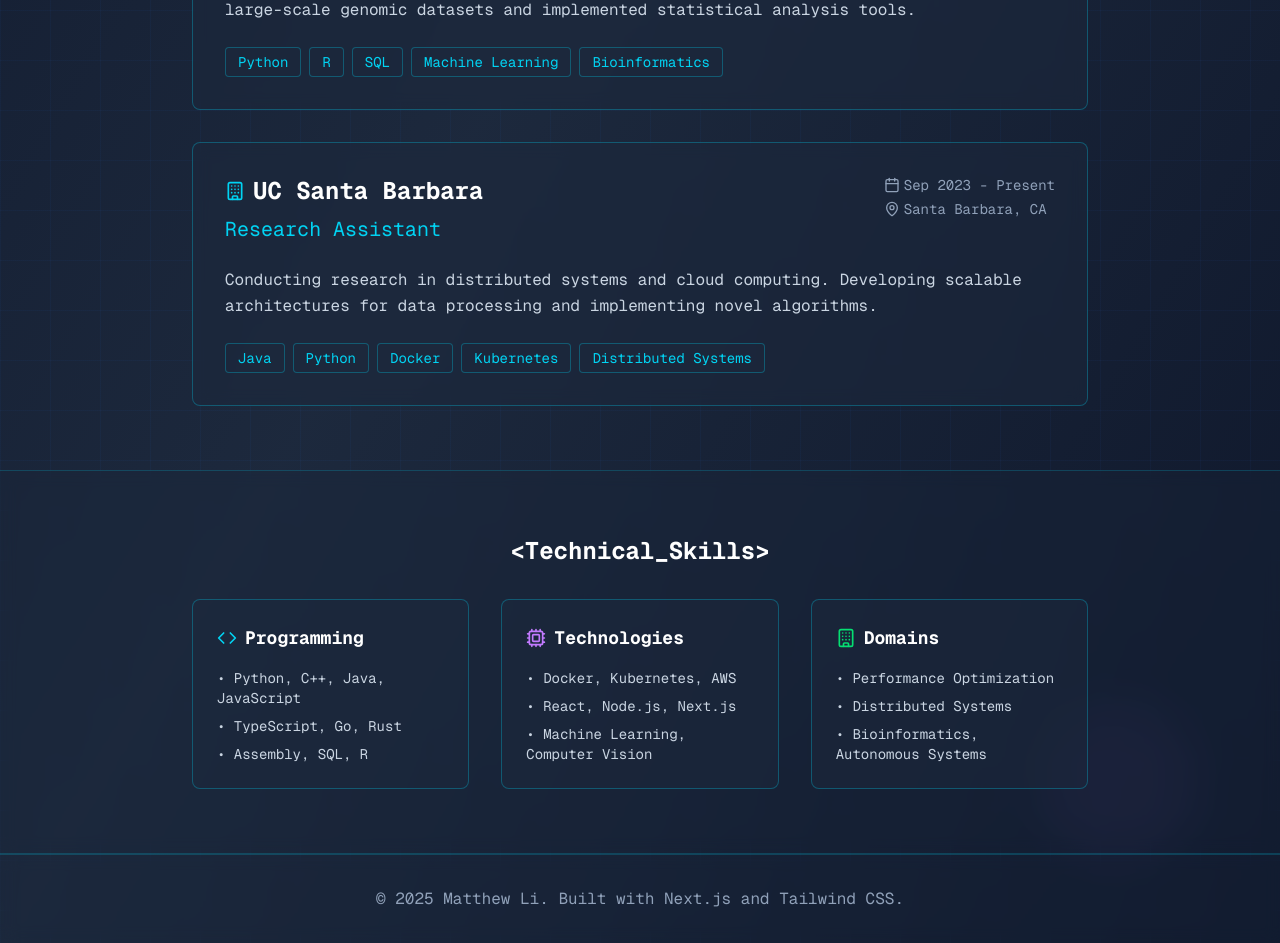
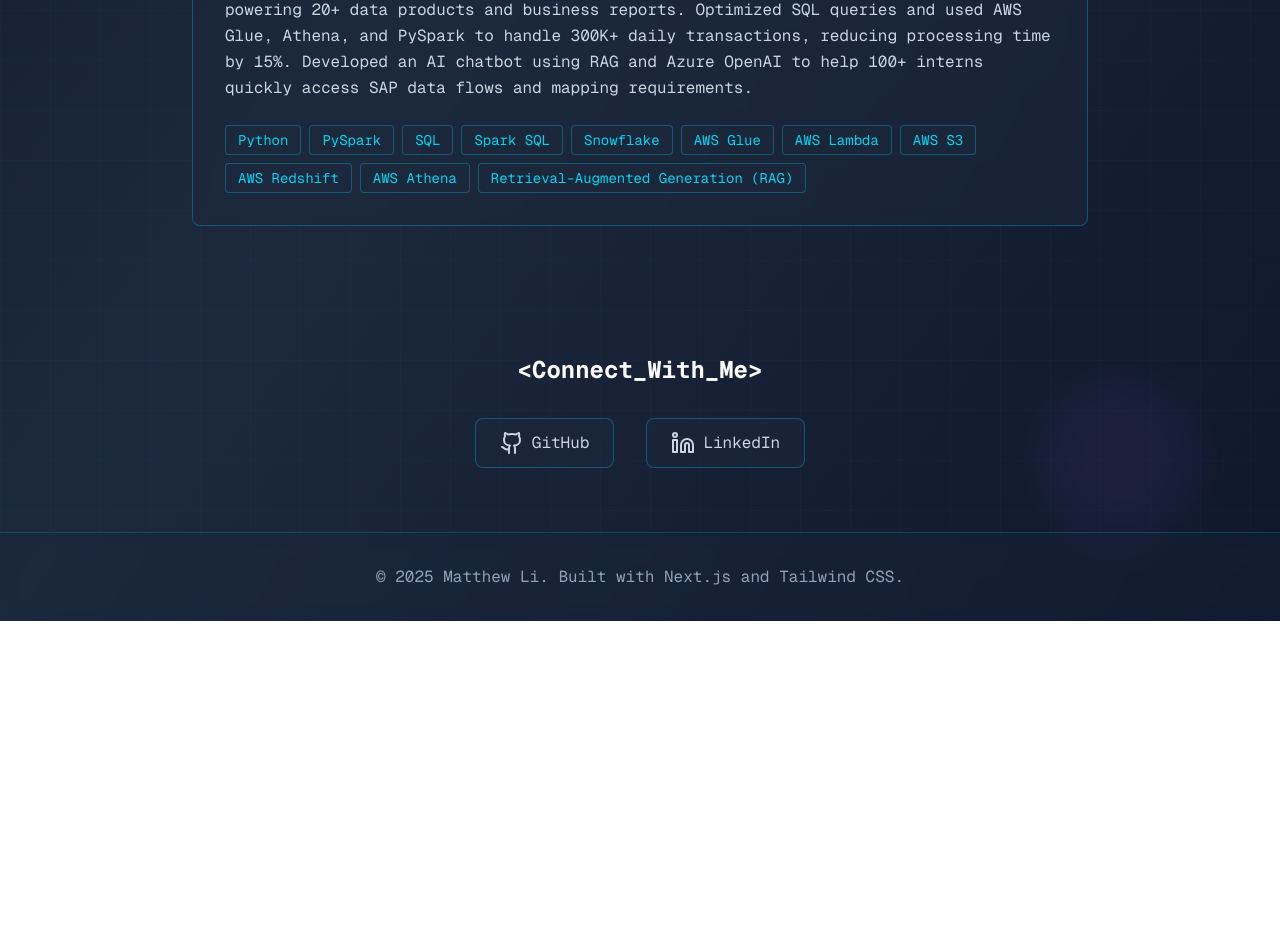
Before and after one commit to matthewli10/personalSite, a Next.js app: page /experience in a window 1280 px wide. Shown: the part 1240-2183 px from the top of the page. After the commit the page ends 1861 px from the top, so only its background shows below. Built offline with nearby package versions, Linux system fonts and the light colour scheme.

Commit message:
Content changes

```diff
--- a/src/app/experience/page.tsx
+++ b/src/app/experience/page.tsx
@@ -1,41 +1,32 @@
 import Link from "next/link";
-import { ArrowLeft, Calendar, MapPin, Building, Code, Cpu } from "lucide-react";
+import { ArrowLeft, Calendar, MapPin, Building, Github, Linkedin } from "lucide-react";
 
 const experiences = [
   {
     company: "Advanced Micro Devices (AMD)",
     position: "Software Engineering Intern",
-    location: "Santa Clara, CA",
-    duration: "May 2024 - Aug 2024",
+    location: "Austin, TX",
+    duration: "Jun 2025 - Present",
     description: "Developed and optimized performance-critical software for AMD's next-generation processors. Worked on low-level system programming and performance optimization for CPU architectures.",
-    technologies: ["C++", "Python", "Assembly", "Linux", "Performance Optimization"],
+    technologies: ["AWS EC2", "Python", "Assembly", "Linux", "Performance Optimization"],
     featured: true
   },
   {
     company: "Tesla",
     position: "Software Engineering Intern",
     location: "Fremont, CA",
-    duration: "May 2023 - Aug 2023",
+    duration: "Jan 2025 - Jun 2025",
     description: "Contributed to Tesla's autonomous driving software stack. Implemented computer vision algorithms and worked on real-time data processing for vehicle safety systems.",
-    technologies: ["Python", "C++", "Computer Vision", "Machine Learning", "ROS"],
+    technologies: ["Python", "Linear Programming", "MySQL", "Apache Airflow", "SQL"],
     featured: true
   },
   {
     company: "Genentech",
-    position: "Data Science Intern",
+    position: "Data Engineer Intern",
     location: "South San Francisco, CA",
-    duration: "May 2022 - Aug 2022",
-    description: "Developed data pipelines and machine learning models for drug discovery. Worked with large-scale genomic datasets and implemented statistical analysis tools.",
-    technologies: ["Python", "R", "SQL", "Machine Learning", "Bioinformatics"],
-    featured: false
-  },
-  {
-    company: "UC Santa Barbara",
-    position: "Research Assistant",
-    location: "Santa Barbara, CA",
-    duration: "Sep 2023 - Present",
-    description: "Conducting research in distributed systems and cloud computing. Developing scalable architectures for data processing and implementing novel algorithms.",
-    technologies: ["Java", "Python", "Docker", "Kubernetes", "Distributed Systems"],
+    duration: "Jun 2024 - Sep 2024",
+    description: "Built large-scale data pipelines processing 15M+ SAP BW records into Snowflake, powering 20+ data products and business reports. Optimized SQL queries and used AWS Glue, Athena, and PySpark to handle 300K+ daily transactions, reducing processing time by 15%. Developed an AI chatbot using RAG and Azure OpenAI to help 100+ interns quickly access SAP data flows and mapping requirements.",
+    technologies: ["Python", "PySpark", "SQL", "Spark SQL", "Snowflake", "AWS Glue", "AWS Lambda", "AWS S3", "AWS Redshift", "AWS Athena", "Retrieval-Augmented Generation (RAG)"],
     featured: false
   }
 ];
@@ -89,7 +80,7 @@ export default function Experience() {
             <span className="text-purple-300">.log</span>
           </h1>
           <p className="text-xl text-slate-300 max-w-2xl font-mono">
-            <span className="text-cyan-400">//</span> My professional journey and work experience across various companies and technologies.
+            <span className="text-cyan-400">//</span> My professional journey and work experience across various companies and industries.
           </p>
         </div>
       </section>
@@ -153,46 +144,31 @@ export default function Experience() {
         </div>
       </section>
 
-      {/* Skills Summary */}
-      <section className="py-16 px-6 bg-slate-800/30 backdrop-blur-sm border-t border-b border-cyan-400/20">
-        <div className="max-w-4xl mx-auto">
-          <h2 className="text-2xl font-bold text-white mb-8 text-center font-mono">
-            &lt;Technical_Skills&gt;
+      {/* Social Links Section */}
+      <section className="py-16 px-6 relative">
+        <div className="max-w-4xl mx-auto text-center">
+          <h2 className="text-2xl font-bold text-white mb-8 font-mono">
+            &lt;Connect_With_Me&gt;
           </h2>
-          <div className="grid md:grid-cols-3 gap-8">
-            <div className="bg-slate-800/50 rounded-lg p-6 border border-cyan-400/30">
-              <h3 className="text-lg font-bold text-white mb-4 font-mono flex items-center gap-2">
-                <Code className="w-5 h-5 text-cyan-400" />
-                Programming
-              </h3>
-              <div className="space-y-2 text-slate-300 font-mono text-sm">
-                <div>• Python, C++, Java, JavaScript</div>
-                <div>• TypeScript, Go, Rust</div>
-                <div>• Assembly, SQL, R</div>
-              </div>
-            </div>
-            <div className="bg-slate-800/50 rounded-lg p-6 border border-cyan-400/30">
-              <h3 className="text-lg font-bold text-white mb-4 font-mono flex items-center gap-2">
-                <Cpu className="w-5 h-5 text-purple-400" />
-                Technologies
-              </h3>
-              <div className="space-y-2 text-slate-300 font-mono text-sm">
-                <div>• Docker, Kubernetes, AWS</div>
-                <div>• React, Node.js, Next.js</div>
-                <div>• Machine Learning, Computer Vision</div>
-              </div>
-            </div>
-            <div className="bg-slate-800/50 rounded-lg p-6 border border-cyan-400/30">
-              <h3 className="text-lg font-bold text-white mb-4 font-mono flex items-center gap-2">
-                <Building className="w-5 h-5 text-green-400" />
-                Domains
-              </h3>
-              <div className="space-y-2 text-slate-300 font-mono text-sm">
-                <div>• Performance Optimization</div>
-                <div>• Distributed Systems</div>
-                <div>• Bioinformatics, Autonomous Systems</div>
-              </div>
-            </div>
+          <div className="flex justify-center items-center gap-8">
+            <a
+              href="https://github.com/matthewli10"
+              target="_blank"
+              rel="noopener noreferrer"
+              className="group flex items-center gap-2 bg-slate-800/50 px-6 py-3 rounded-lg text-slate-300 hover:text-cyan-400 transition-all duration-300 border border-cyan-400/30 hover:border-cyan-400/60 hover:shadow-lg hover:shadow-cyan-500/25"
+            >
+              <Github className="w-6 h-6 group-hover:scale-110 transition-transform" />
+              <span className="font-mono">GitHub</span>
+            </a>
+            <a
+              href="https://linkedin.com/in/matthewli15"
+              target="_blank"
+              rel="noopener noreferrer"
+              className="group flex items-center gap-2 bg-slate-800/50 px-6 py-3 rounded-lg text-slate-300 hover:text-cyan-400 transition-all duration-300 border border-cyan-400/30 hover:border-cyan-400/60 hover:shadow-lg hover:shadow-cyan-500/25"
+            >
+              <Linkedin className="w-6 h-6 group-hover:scale-110 transition-transform" />
+              <span className="font-mono">LinkedIn</span>
+            </a>
           </div>
         </div>
       </section>
--- a/src/app/page.tsx
+++ b/src/app/page.tsx
@@ -156,7 +156,7 @@ export default function Home() {
           </h2>
           <div className="flex justify-center items-center gap-8">
             <a
-              href="https://github.com/yourusername"
+              href="https://github.com/matthewli10"
               target="_blank"
               rel="noopener noreferrer"
               className="group flex items-center gap-2 bg-slate-800/50 px-6 py-3 rounded-lg text-slate-300 hover:text-cyan-400 transition-all duration-300 border border-cyan-400/30 hover:border-cyan-400/60 hover:shadow-lg hover:shadow-cyan-500/25"
--- a/src/app/projects/page.tsx
+++ b/src/app/projects/page.tsx
@@ -1,5 +1,5 @@
 import Link from "next/link";
-import { ArrowLeft, ExternalLink, Github, Code, Terminal } from "lucide-react";
+import { ArrowLeft, ExternalLink, Github, Code, Terminal, Linkedin } from "lucide-react";
 
 const projects = [
   {
@@ -7,32 +7,16 @@ const projects = [
     description: "A modern personal website built with Next.js, TypeScript, and Tailwind CSS. Features a clean design with dark mode support and responsive layout.",
     technologies: ["Next.js", "TypeScript", "Tailwind CSS", "MDX"],
     github: "https://github.com/yourusername/personal-website",
-    live: "https://yourwebsite.com",
+    live: null,
     featured: true
   },
   {
-    title: "Task Management App",
-    description: "A full-stack task management application with real-time updates, user authentication, and collaborative features.",
-    technologies: ["React", "Node.js", "MongoDB", "Socket.io"],
-    github: "https://github.com/yourusername/task-app",
-    live: "https://task-app.vercel.app",
+    title: "FinAgent-AI",
+    description: "FinAgent-AI is a full-stack mobile application that leverages artificial intelligence to analyze SEC 10-Q earnings reports and provide real-time investment insights. Built with React Native and FastAPI, the platform combines AI technology with financial data to help users make informed investment decisions.",
+    technologies: ["React Native", "FastAPI", "Python", "AI/ML", "Financial Data", "SEC Reports"],
+    github: "https://github.com/matthewli10/FinAgent-AI",
+    live: null,
     featured: true
-  },
-  {
-    title: "Weather Dashboard",
-    description: "A weather dashboard that displays current weather conditions and forecasts using multiple weather APIs.",
-    technologies: ["React", "TypeScript", "OpenWeather API", "Chart.js"],
-    github: "https://github.com/yourusername/weather-dashboard",
-    live: "https://weather-dashboard.vercel.app",
-    featured: false
-  },
-  {
-    title: "E-commerce Platform",
-    description: "A complete e-commerce solution with payment processing, inventory management, and admin dashboard.",
-    technologies: ["Next.js", "Stripe", "PostgreSQL", "Prisma"],
-    github: "https://github.com/yourusername/ecommerce-platform",
-    live: "https://ecommerce-platform.vercel.app",
-    featured: false
   }
 ];
 
@@ -85,8 +69,8 @@ export default function Projects() {
             <span className="text-purple-300">.exe</span>
           </h1>
           <p className="text-xl text-slate-300 max-w-2xl font-mono">
-            <span className="text-cyan-400">//</span> Here are some of the projects I've worked on.
-            Each one represents a learning experience and a step forward in my development journey.
+            <span className="text-cyan-400">//</span> Here are some projects I've worked on.
+            Each one represents a learning experience and a step forward in my development journey. More to come...
           </p>
         </div>
       </section>
@@ -155,6 +139,35 @@ export default function Projects() {
         </div>
       </section>
 
+      {/* Social Links Section */}
+      <section className="py-16 px-6 relative">
+        <div className="max-w-4xl mx-auto text-center">
+          <h2 className="text-2xl font-bold text-white mb-8 font-mono">
+            &lt;Connect_With_Me&gt;
+          </h2>
+          <div className="flex justify-center items-center gap-8">
+            <a
+              href="https://github.com/matthewli10"
+              target="_blank"
+              rel="noopener noreferrer"
+              className="group flex items-center gap-2 bg-slate-800/50 px-6 py-3 rounded-lg text-slate-300 hover:text-cyan-400 transition-all duration-300 border border-cyan-400/30 hover:border-cyan-400/60 hover:shadow-lg hover:shadow-cyan-500/25"
+            >
+              <Github className="w-6 h-6 group-hover:scale-110 transition-transform" />
+              <span className="font-mono">GitHub</span>
+            </a>
+            <a
+              href="https://linkedin.com/in/matthewli15"
+              target="_blank"
+              rel="noopener noreferrer"
+              className="group flex items-center gap-2 bg-slate-800/50 px-6 py-3 rounded-lg text-slate-300 hover:text-cyan-400 transition-all duration-300 border border-cyan-400/30 hover:border-cyan-400/60 hover:shadow-lg hover:shadow-cyan-500/25"
+            >
+              <Linkedin className="w-6 h-6 group-hover:scale-110 transition-transform" />
+              <span className="font-mono">LinkedIn</span>
+            </a>
+          </div>
+        </div>
+      </section>
+
       {/* Footer */}
       <footer className="py-8 px-6 border-t border-cyan-400/20 bg-slate-800/30 backdrop-blur-sm">
         <div className="max-w-4xl mx-auto text-center text-slate-400 font-mono">
```
